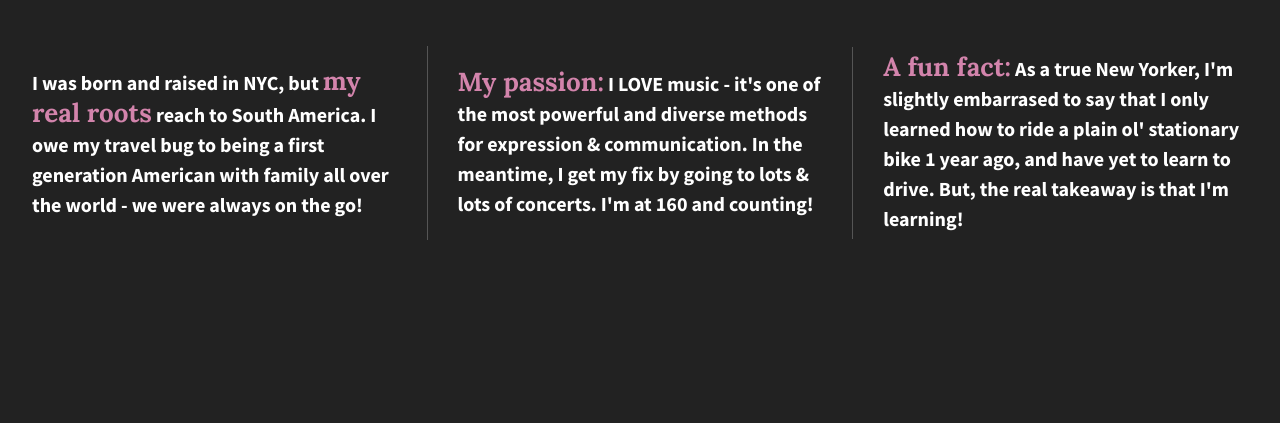
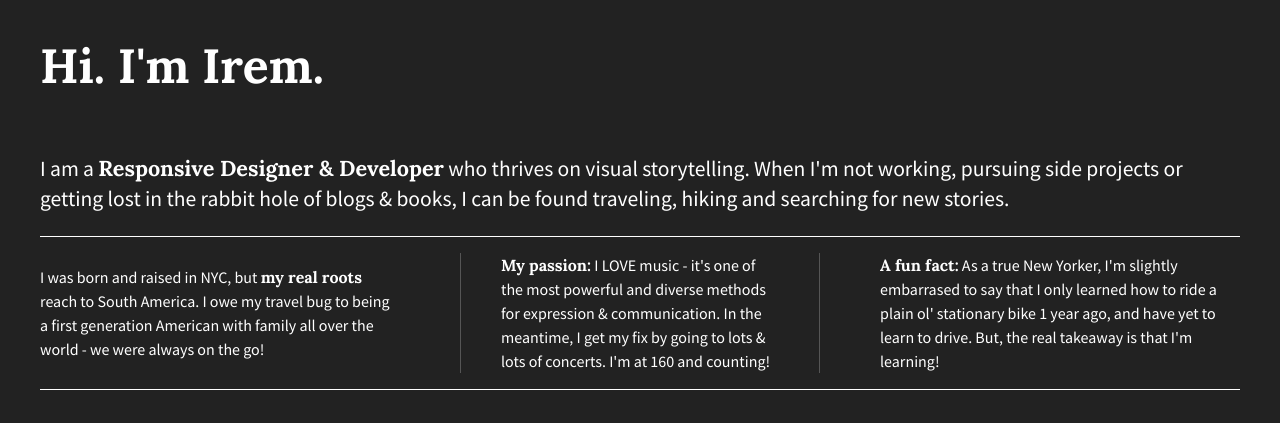
Before and after one commit to iremkenar/206-flexbox-divs-practice, a plain HTML site: page index.html in a window 1280 px wide. Drawn offline with nearby package versions, Linux system fonts and the light colour scheme.

Commit message:
Added flexbox and content to divs

```diff
--- a/css/main.css
+++ b/css/main.css
@@ -103,39 +103,65 @@ html {
 }
 
 body {
+  display: flex;
+  justify-content: center;
   font-family: 'Source Sans Pro', sans-serif;
-  font-weight: 700;
-  padding: 2em;
+  padding: 0em 2em;
   color: #fff;
-  height: 100%;
 }
 
-.wrapper {
+.flex-container {
   /*add display:flex and set justify-content to space-between*/
   display: flex;
   flex-flow: row wrap;
   justify-content: space-between;
-  align-items: center;
+  max-width: 1200px;
 }
 
-.div-1, .div-2, .div-3 {
+p span {
+    font-family: 'Lora', sans serif;
+}
+
+header, footer {
+    width: 100%;
+    display: flex;
+    justify-content: flex-start;
+}
+
+header h1 {
+    font-family: 'Lora', sans-serif;
+    font-size: 3em;
+}
+
+main {
+    width: 100%;
+    display: flex;
+    justify-content: center;
+    border-bottom: 1px solid #fff;
+}
+
+main p {
+    font-size: 1.35em;
+}
+
+.flex-items {
   /*give the divs a width of 30%, add display:flex, set justify-content and align-items to center*/
   display: flex;
   justify-content: center;
   align-items: center;
-  color: #fff;
   line-height: 1.5em;
-  font-size: 1.25em;
+  font-size: 1em;
   /* width: 30%; */
-  height: auto;
+  border-bottom: 1px solid #555;
 }
 
-.wrapper span {
-    font-family: 'Lora', sans serif;
-    font-size: 1.3em;
-    color: rgb(211, 132, 172);
+footer {
+    border-top: 1px solid #fff;
 }
 
+footer i {
+    padding: 30px 20px 0 0;
+}
 
 /* ==========================================================================
    Helper classes
@@ -217,14 +243,22 @@ body {
    Modify as content requires.
    ========================================================================== */
 
-@media all and (min-width: 1200px) {
-    .div-1, .div-2, .div-3 {
+   @media all and (max-width: 768px) {
+       body {
+           padding: 1em;
+       }
+   }
+
+   @media (min-width: 1200px) {
+    .flex-items {
         flex-basis: 30%;
+        border-bottom: none;
     }
 
-    .div-1, .div-2 {
+    #div-2 p {
+        border-left: 1px solid #555;
         border-right: 1px solid #555;
-        padding-right: 30px;
+        padding: 0 40px;
     }
 }
 
--- a/index.html
+++ b/index.html
@@ -21,16 +21,27 @@
             <p class="browserupgrade">You are using an <strong>outdated</strong> browser. Please <a href="http://browsehappy.com/">upgrade your browser</a> to improve your experience.</p>
         <![endif]-->
 
-        <section class="wrapper">
-            <div class="div-1">
+        <section class="flex-container">
+            <header>
+                <h1>Hi. I'm Irem.</h1>
+            </header>
+            <main>
+                <p>I am a <span>Responsive Designer & Developer</span> who thrives on visual storytelling. When I'm not working, pursuing side projects or getting lost in the rabbit hole of blogs & books, I can be found traveling, hiking and searching for new stories.</p>
+            </main>
+            <div id="div-1" class="flex-items">
                 <p>I was born and raised in NYC, but <span>my real roots</span> reach to South America. I owe my travel bug to being a first generation American with family all over the world - we were always on the go!</p>
             </div>
-            <div class="div-2">
+            <div id="div-2" class="flex-items">
                 <p><span>My passion:</span> I LOVE music - it's one of the most powerful and diverse methods for expression & communication. In the meantime, I get my fix by going to lots & lots of concerts. I'm at 160 and counting!</p>
             </div>
-            <div class="div-3">
+            <div id="div-3" class="flex-items">
                 <p><span>A fun fact:</span> As a true New Yorker, I'm slightly embarrased to say that I only learned how to ride a plain ol' stationary bike 1 year ago, and have yet to learn to drive. But, the real takeaway is that I'm learning!</p>
             </div>
+            <footer>
+                <i class="fab fa-twitter"></i>
+                <i class="fab fa-linkedin"></i>
+                <i class="fab fa-pinterest"></i>
+            </footer>
         </section>
 
         <script src="https://ajax.googleapis.com/ajax/libs/jquery/1.11.3/jquery.min.js"></script>
```
